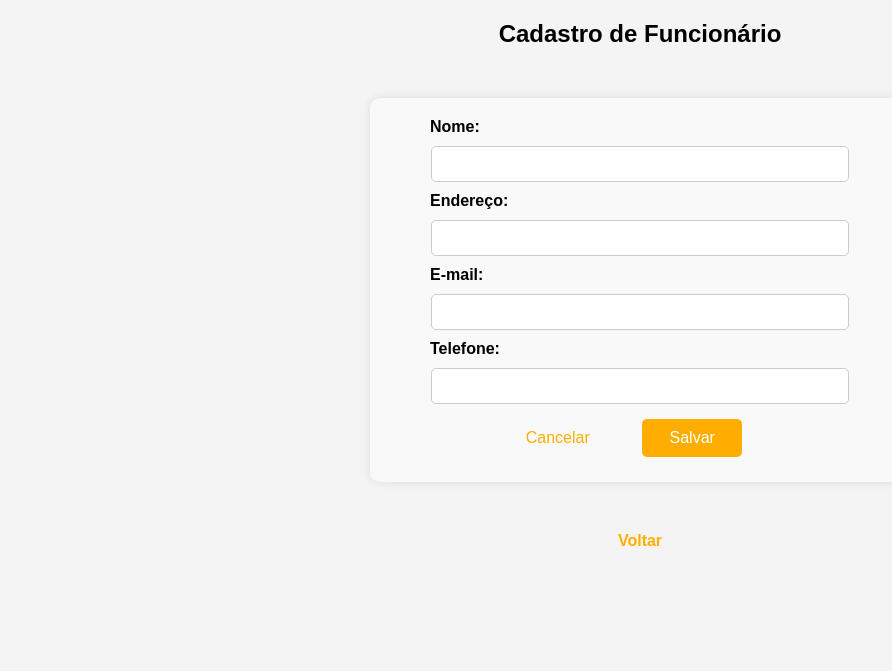
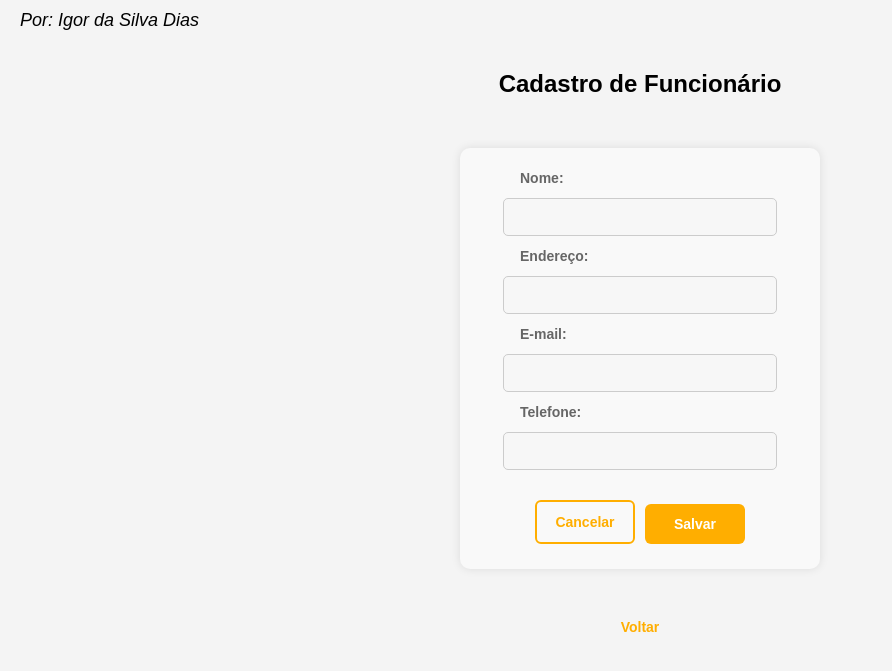
Before and after one commit to IgorDiasSs/PROVA2_IgorDias, a PHP site: page /funcionario/cadastro_funcionario.php in a window 1280 px wide. Shown: the top 671 px of the page, without its empty margins (0-892 px from the left). Run offline with PHP 8.4, Linux system fonts and the light colour scheme; a user stored in the database is signed in.

Commit message:
terminei

```diff
--- a/funcionario/cadastro_funcionario.php
+++ b/funcionario/cadastro_funcionario.php
@@ -15,7 +15,6 @@ if($_SERVER["REQUEST_METHOD"] === "POST"){
     $email = $_POST['email'];
     $telefone = $_POST['fone'];
     $endereco = $_POST['endereco'];
-    $id_perfil = $_POST['id_perfil'];
 
     $sql = "INSERT INTO funcionario (nome_funcionario, endereco, telefone, email ) VALUES (:nome, :endereco, :telefone, :email)";
     $stmt = $pdo->prepare($sql);
@@ -25,10 +24,10 @@ if($_SERVER["REQUEST_METHOD"] === "POST"){
     $stmt->bindParam(':email', $email);
 
     if($stmt->execute()){
-        echo "<script>alert('Usuário Cadastrado com sucesso! '); </script>";
+        echo "<script>alert('Funcionário Cadastrado com sucesso! '); window.location.href='cadastro_funcionario.php'; </script>";
 
     } else {
-        echo "<script>alert('ERR0 ao cadastrar Usuário! '); </script>";
+        echo "<script>alert('ERR0 ao cadastrar Funcionário! '); </script>";
     }
 
 }
@@ -41,11 +40,14 @@ if($_SERVER["REQUEST_METHOD"] === "POST"){
     <meta name="viewport" content="width=device-width, initial-scale=1.0">
     <title>Cadastrar Usuário</title>
     <link rel="stylesheet" href="../styles.css">
-    <script src="scripts.js"></script>
+    <script src="../scripts.js"></script>
 </head>
 <body>
+    <div class="cabecalho">
+        Por: Igor da Silva Dias
+    </div>
     <h2>Cadastro de Funcionário</h2>
-    <form action="cadastro_funcionario.php" method="POST">
+    <form class="form-funcionario" action="cadastro_funcionario.php" method="POST">
         <label for="nome">Nome:</label>
         <input type="text" id="nome" name="nome" required>
         <label for="endereco">Endereço:</label>
--- a/funcionario/excluir_funcionario.php
+++ b/funcionario/excluir_funcionario.php
@@ -40,8 +40,12 @@ if (isset($_GET['id']) && is_numeric($_GET['id'])) {
     <meta charset="UTF-8">
     <title>Excluir Usuário</title>
     <link rel="stylesheet" href="../styles.css">
+    <script src="../scripts.js"></script>
 </head>
 <body>
+    <div class="cabecalho">
+        Por: Igor da Silva Dias
+    </div>
     <h2>Excluir Usuário</h2>
 
     <?php if (!empty($funcionarios)): ?>
@@ -58,7 +62,7 @@ if (isset($_GET['id']) && is_numeric($_GET['id'])) {
                     <td><?= htmlspecialchars($funcionario['nome_funcionario']) ?></td>
                     <td><?= htmlspecialchars($funcionario['email']) ?></td>
                     <td>
-                        <a style="color:red;" href="excluir_funcionario.php?id=<?= htmlspecialchars($funcionario['id_funcionario']) ?>" onclick="return confirm('Tem certeza que deseja excluir este usuário?')">Excluir</a>
+                        <a style="color:red;" href="excluir_funcionario.php?id=<?= htmlspecialchars($funcionario['id_funcionario']) ?>" onclick="return confirm('Tem certeza que deseja excluir este funcionário?')">Excluir</a>
                     </td>
                 </tr>
             <?php endforeach; ?>
--- a/principal.php
+++ b/principal.php
@@ -132,7 +132,9 @@ $opcoes_menu = $permissoes[$id_perfil];
 </head>
 
 <body>
-
+    <div class="cabecalho">
+        <p>Por: Igor da Silva Dias</p>
+    </div>
     <header>
         <div class="saudacao">
             <h2>Bem Vindo <?php echo $_SESSION["usuario"]; ?>! Perfil: <?php echo $nome_perfil; ?></h2>
--- a/styles.css
+++ b/styles.css
@@ -137,7 +137,6 @@ label {
     font-weight: bold;
     margin-bottom: 5px; /* Espaço entre label e campo */
     text-align: left;
-    margin-left: 40px;
 }
 
 /* Ajusta os campos de entrada */
@@ -174,7 +173,6 @@ button {
     transition: 0.3s;
     max-width: 100px;
     align-self: flex-end;
-    margin-right: 30px;
 }
 
 
@@ -216,3 +214,171 @@ a:hover {
     color: #ffae00;
     text-decoration: underline;
 }
+
+.form-funcionario {
+    width: 500px;
+    margin: 50px auto;
+    padding: 20px;
+    background-color: #f9f9f9; /* já usado no site */
+    border-radius: 10px;
+    box-shadow: 0px 0px 10px rgba(0, 0, 0, 0.1);
+    display: flex;
+    flex-direction: column;
+}
+
+.form-funcionario label {
+    display: block;
+    font-weight: bold;
+    margin-bottom: 5px;
+    text-align: left;
+    margin-left: 40px;
+}
+
+.form-funcionario input[type="text"],
+.form-funcionario input[type="email"],
+.form-funcionario input[type="password"],
+.form-funcionario select {
+    width: 80%;
+    padding: 8px;
+    margin-bottom: 10px;
+    border: 1px solid #ccc; /* cor reaproveitada */
+    border-radius: 5px;
+    font-size: 16px;
+    align-self: center;
+}
+
+.form-funcionario .btns {
+    display: flex;
+    justify-content: center;
+    gap: 10px;
+    margin-top: 10px;
+}
+
+
+.form-funcionario button[type="reset"] {
+    background-color: transparent;
+    color: #ffae00;
+    border: 2px solid #ffae00;
+}
+
+.form-funcionario button[type="reset"]:hover {
+    background-color: #ffae00;
+    color: white;
+}
+
+
+/* Formulário moderno com estilo Uiverse.io e cores próprias */
+form {
+  max-width: 320px;
+  margin: 50px auto;
+  padding: 2rem;
+  border-radius: 0.75rem;
+  background-color: #f7f7f7;
+  color: #333;
+  box-shadow: 0 4px 12px rgba(0, 0, 0, 0.1);
+}
+
+/* Labels */
+form label {
+  display: block;
+  color: #666;
+  font-size: 0.875rem;
+  line-height: 1.25rem;
+  margin-bottom: 4px;
+  text-align: left;
+}
+
+/* Inputs */
+form input[type="text"],
+form input[type="email"],
+form input[type="password"],
+form input[type="tel"] {
+  width: 100%;
+  border-radius: 0.375rem;
+  border: 1px solid #ccc;
+  outline: none;
+  background-color: #f7f7f7;
+  padding: 0.75rem 1rem;
+  color: #333;
+  font-size: 0.875rem;
+  line-height: 1.25rem;
+  margin-bottom: 1rem;
+  transition: border-color 0.3s ease;
+}
+
+form input:focus {
+  border-color: #ffae00;
+}
+
+/* Botões */
+form button {
+  width: 48%;
+  background-color: #ffae00;
+  padding: 0.75rem;
+  text-align: center;
+  color: #fff;
+  border: none;
+  border-radius: 0.375rem;
+  font-weight: 600;
+  font-size: 0.875rem;
+  cursor: pointer;
+  transition: background-color 0.3s ease;
+  margin-top: 10px;
+}
+
+form button[type="reset"] {
+  background-color: transparent;
+  color: #ffae00;
+  border: 2px solid #ffae00;
+}
+
+form button[type="reset"]:hover {
+  background-color: #ffae00;
+  color: white;
+}
+
+form button:hover {
+  background-color: #e69c00;
+}
+
+/* Agrupamento dos botões */
+form .btns {
+  display: flex;
+  justify-content: space-between;
+  margin-top: 1rem;
+}
+
+/* Link de voltar */
+form + a {
+  display: block;
+  text-align: center;
+  margin-top: 1rem;
+  color: #ffae00;
+  text-decoration: none;
+  font-size: 0.875rem;
+  font-weight: bold;
+}
+
+form + a:hover {
+  text-decoration: underline;
+}
+
+.cabecalho {
+    position: fixed;
+    top: 0;
+    left: 0;
+    color: rgb(0, 0, 0);
+    padding: 10px 20px;
+    font-family: Arial, sans-serif;
+    font-size: 18px;
+    border-bottom-right-radius: 10px;
+    z-index: 1000;
+    font-style: italic;
+}
+
+body {
+    margin: 0;
+    padding: 0;
+    /* Para não ficar oculto atrás do cabeçalho */
+    padding-top: 50px;
+}
```
Also changed, not shown: funcionario/alterar_funcionario.php (+12 -13 lines), funcionario/buscar_funcionario.php (+10 -3 lines).
